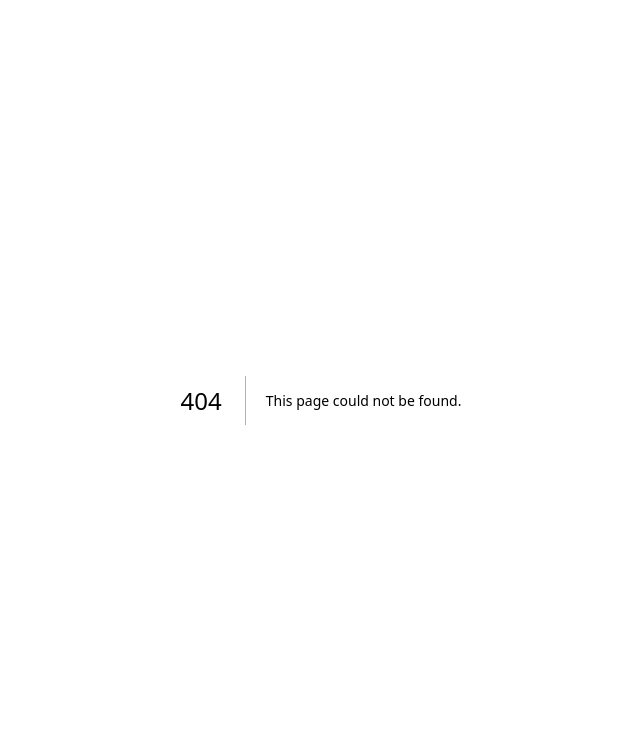
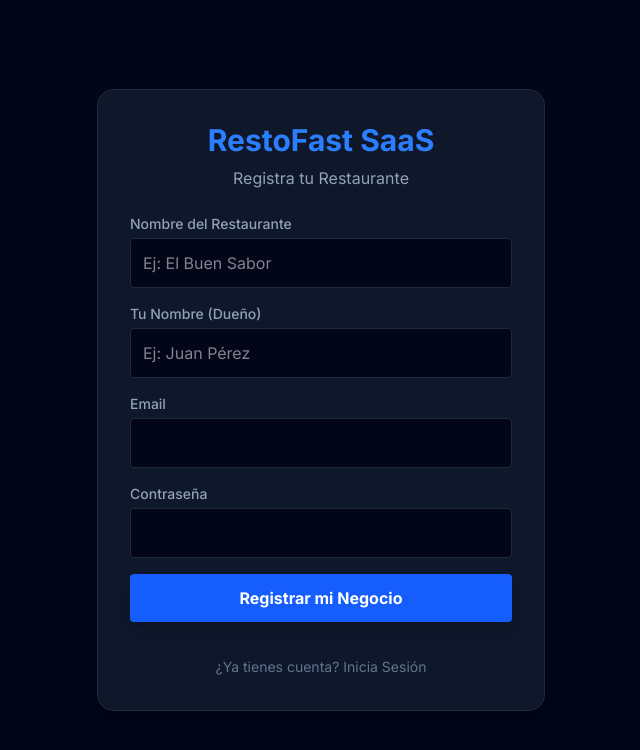
Before and after one commit to JFabian19/test-mvp, a Next.js app: page /register in a window 1280 px wide. Before the commit this address had no page. Shown: the top 750 px of the page, without its empty margins (319-959 px from the left). Built offline with nearby package versions, Linux system fonts and the light colour scheme; no server answers.

Commit message:
feat: add registration page for SaaS onboarding

```diff
--- /dev/null
+++ b/src/app/(auth)/register/page.tsx
@@ -0,0 +1,146 @@
+'use client';
+
+import { useState } from 'react';
+import { createUserWithEmailAndPassword } from 'firebase/auth';
+import { auth, db } from '@/lib/firebase';
+import { doc, setDoc, serverTimestamp } from 'firebase/firestore';
+import { useRouter } from 'next/navigation';
+import { User, Restaurant } from '@/lib/types';
+import Link from 'next/link';
+
+export default function RegisterPage() {
+    const [email, setEmail] = useState('');
+    const [password, setPassword] = useState('');
+    const [restaurantName, setRestaurantName] = useState('');
+    const [ownerName, setOwnerName] = useState('');
+    const [loading, setLoading] = useState(false);
+    const [error, setError] = useState('');
+    const router = useRouter();
+
+    const handleRegister = async (e: React.FormEvent) => {
+        e.preventDefault();
+        setLoading(true);
+        setError('');
+
+        try {
+            // 1. Create Auth User
+            const userCredential = await createUserWithEmailAndPassword(auth, email, password);
+            const user = userCredential.user;
+
+            // 2. Create Restaurant ID (auto-generated by Firestore or slug)
+            // Let's use a random ID or the user ID prefix for simplicity in MVP,
+            // but better to let Firestore generate.
+            const restaurantRef = doc(collection(db, 'restaurants')); // Auto-ID
+            const restaurantId = restaurantRef.id;
+
+            // 3. Create Restaurant Doc
+            const newRestaurant: Restaurant = {
+                id: restaurantId,
+                name: restaurantName,
+                ownerId: user.uid,
+                createdAt: Date.now(),
+                currency: 'PEN', // Default
+            };
+            await setDoc(restaurantRef, newRestaurant);
+
+            // 4. Create User Profile
+            const newUserProfile: User = {
+                uid: user.uid,
+                email: user.email,
+                displayName: ownerName,
+                role: 'owner',
+                restaurantId: restaurantId
+            };
+            await setDoc(doc(db, 'users', user.uid), newUserProfile);
+
+            // 5. Redirect
+            router.push('/admin');
+
+        } catch (err: any) {
+            console.error(err);
+            setError(err.message || 'Error al registrar.');
+        } finally {
+            setLoading(false);
+        }
+    };
+
+    // Need to import collection for auto-id
+    const { collection } = require("firebase/firestore");
+
+    return (
+        <div className="flex items-center justify-center min-h-screen bg-slate-950 text-white p-4">
+            <div className="w-full max-w-md p-8 bg-slate-900 rounded-2xl shadow-xl border border-slate-800">
+                <h1 className="text-3xl font-bold mb-2 text-center text-blue-500">RestoFast SaaS</h1>
+                <p className="text-slate-400 text-center mb-6">Registra tu Restaurante</p>
+
+                {error && (
+                    <div className="bg-red-500/10 border border-red-500 text-red-500 p-3 rounded mb-4 text-sm">
+                        {error}
+                    </div>
+                )}
+
+                <form onSubmit={handleRegister} className="space-y-4">
+                    <div>
+                        <label className="block text-sm font-medium mb-1 text-slate-400">Nombre del Restaurante</label>
+                        <input
+                            type="text"
+                            required
+                            value={restaurantName}
+                            onChange={(e) => setRestaurantName(e.target.value)}
+                            className="w-full p-3 rounded bg-slate-950 border border-slate-800 focus:border-blue-500 outline-none"
+                            placeholder="Ej: El Buen Sabor"
+                        />
+                    </div>
+
+                    <div>
+                        <label className="block text-sm font-medium mb-1 text-slate-400">Tu Nombre (Dueño)</label>
+                        <input
+                            type="text"
+                            required
+                            value={ownerName}
+                            onChange={(e) => setOwnerName(e.target.value)}
+                            className="w-full p-3 rounded bg-slate-950 border border-slate-800 focus:border-blue-500 outline-none"
+                            placeholder="Ej: Juan Pérez"
+                        />
+                    </div>
+
+                    <div>
+                        <label className="block text-sm font-medium mb-1 text-slate-400">Email</label>
+                        <input
+                            type="email"
+                            required
+                            value={email}
+                            onChange={(e) => setEmail(e.target.value)}
+                            className="w-full p-3 rounded bg-slate-950 border border-slate-800 focus:border-blue-500 outline-none"
+                        />
+                    </div>
+                    <div>
+                        <label className="block text-sm font-medium mb-1 text-slate-400">Contraseña</label>
+                        <input
+                            type="password"
+                            required
+                            minLength={6}
+                            value={password}
+                            onChange={(e) => setPassword(e.target.value)}
+                            className="w-full p-3 rounded bg-slate-950 border border-slate-800 focus:border-blue-500 outline-none"
+                        />
+                    </div>
+
+                    <button
+                        type="submit"
+                        disabled={loading}
+                        className="w-full py-3 bg-blue-600 hover:bg-blue-700 text-white font-bold rounded shadow-lg transition-all"
+                    >
+                        {loading ? 'Creando cuenta...' : 'Registrar mi Negocio'}
+                    </button>
+
+                    <div className="text-center mt-4">
+                        <Link href="/login" className="text-sm text-slate-500 hover:text-white transition">
+                            ¿Ya tienes cuenta? Inicia Sesión
+                        </Link>
+                    </div>
+                </form>
+            </div>
+        </div>
+    );
+}
```
